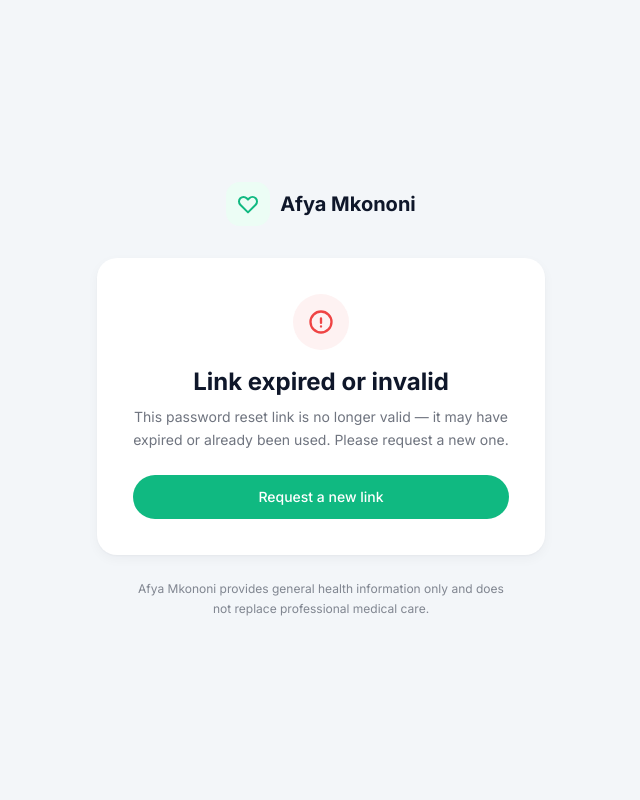
After one commit to Naomi-cherono85/afya-mkononi, a Django app: page /accounts/password-reset/confirm/1/1/ in a window 1280 px wide. The commit adds this page. Shown: the whole page, without its empty margins (319-959 px from the left). Run offline with Django 5.2, Linux system fonts and the light colour scheme; data comes from the database, SQL or seed files in the repository; data that the repository does not hold is empty; some libraries are stand-ins or nearby versions.

Commit message:
added password reset to the loginn page

```diff
--- a/backend/apps/accounts/forms.py
+++ b/backend/apps/accounts/forms.py
@@ -1,6 +1,11 @@
 from django import forms
 from django.contrib.auth import get_user_model
-from django.contrib.auth.forms import AuthenticationForm, UserCreationForm
+from django.contrib.auth.forms import (
+    AuthenticationForm,
+    PasswordResetForm,
+    SetPasswordForm,
+    UserCreationForm,
+)
 
 from .models import Profile
 
@@ -34,6 +39,25 @@
         _style(self.fields, {
             'username': 'Your username',
             'password': 'Your password',
+        })
+
+
+class BrandPasswordResetForm(PasswordResetForm):
+    """'Forgot password' email-entry form, brand-styled."""
+
+    def __init__(self, *args, **kwargs):
+        super().__init__(*args, **kwargs)
+        _style(self.fields, {'email': 'you@example.com'})
+
+
+class BrandSetPasswordForm(SetPasswordForm):
+    """The 'choose a new password' form shown after clicking the email link."""
+
+    def __init__(self, *args, **kwargs):
+        super().__init__(*args, **kwargs)
+        _style(self.fields, {
+            'new_password1': 'New password',
+            'new_password2': 'Confirm new password',
         })
 
 
--- a/backend/apps/accounts/templates/accounts/login.html
+++ b/backend/apps/accounts/templates/accounts/login.html
@@ -19,6 +19,12 @@
         {% include 'accounts/_field.html' with field=form.username %}
         {% include 'accounts/_field.html' with field=form.password %}
 
+        <div class="flex justify-end -mt-2 mb-4">
+            <a href="{% url 'accounts:password_reset' %}" class="text-sm font-medium text-accent hover:underline">
+                Forgot password?
+            </a>
+        </div>
+
         <button type="submit" class="w-full bg-accent text-white font-medium text-sm py-3 rounded-pill hover:bg-accent-hover transition mt-2">
             Sign in
         </button>
--- /dev/null
+++ b/backend/apps/accounts/templates/accounts/password_reset_confirm.html
@@ -0,0 +1,38 @@
+{% extends 'accounts/auth_base.html' %}
+
+{% block title %}Set a new password — Afya Mkononi{% endblock %}
+
+{% block card %}
+    {% if validlink %}
+        <div class="mb-6">
+            <h1 class="text-2xl font-bold text-foreground mb-1">Set a new password</h1>
+            <p class="text-sm text-foreground/60">Choose a strong password you haven't used before.</p>
+        </div>
+
+        <form method="post" novalidate>
+            {% csrf_token %}
+            {% include 'accounts/_field.html' with field=form.new_password1 %}
+            {% include 'accounts/_field.html' with field=form.new_password2 %}
+
+            <button type="submit" class="w-full bg-accent text-white font-medium text-sm py-3 rounded-pill hover:bg-accent-hover transition mt-2">
+                Change my password
+            </button>
+        </form>
+    {% else %}
+        <div class="flex flex-col items-center text-center">
+            <div class="w-14 h-14 rounded-full bg-danger-soft flex items-center justify-center mb-4">
+                <svg class="w-7 h-7 text-danger" fill="none" stroke="currentColor" stroke-width="2" viewBox="0 0 24 24">
+                    <path stroke-linecap="round" stroke-linejoin="round" d="M12 9v3.75m9-.75a9 9 0 1 1-18 0 9 9 0 0 1 18 0Zm-9 3.75h.008v.008H12v-.008Z"/>
+                </svg>
+            </div>
+            <h1 class="text-2xl font-bold text-foreground mb-2">Link expired or invalid</h1>
+            <p class="text-sm text-foreground/60 leading-relaxed mb-6">
+                This password reset link is no longer valid — it may have expired or already been used.
+                Please request a new one.
+            </p>
+            <a href="{% url 'accounts:password_reset' %}" class="w-full bg-accent text-white font-medium text-sm py-3 rounded-pill hover:bg-accent-hover transition">
+                Request a new link
+            </a>
+        </div>
+    {% endif %}
+{% endblock %}
--- /dev/null
+++ b/backend/apps/accounts/templates/accounts/password_reset_subject.txt
@@ -0,0 +1 @@
+Reset your Afya Mkononi password
--- a/backend/apps/accounts/urls.py
+++ b/backend/apps/accounts/urls.py
@@ -1,6 +1,8 @@
-from django.urls import path
+from django.contrib.auth import views as auth_views
+from django.urls import path, reverse_lazy
 
 from . import views
+from .forms import BrandPasswordResetForm, BrandSetPasswordForm
 
 app_name = 'accounts'
 
@@ -9,4 +11,44 @@
     path('login/', views.AfyaLoginView.as_view(), name='login'),
     path('logout/', views.AfyaLogoutView.as_view(), name='logout'),
     path('profile/', views.profile, name='profile'),
+
+    # ----- Password reset (Django built-in views, branded templates) -----
+    # Step 1: enter your email.
+    path(
+        'password-reset/',
+        auth_views.PasswordResetView.as_view(
+            template_name='accounts/password_reset.html',
+            email_template_name='accounts/password_reset_email.html',
+            subject_template_name='accounts/password_reset_subject.txt',
+            form_class=BrandPasswordResetForm,
+            success_url=reverse_lazy('accounts:password_reset_done'),
+        ),
+        name='password_reset',
+    ),
+    # Step 2: "we've emailed you a link" confirmation page.
+    path(
+        'password-reset/done/',
+        auth_views.PasswordResetDoneView.as_view(
+            template_name='accounts/password_reset_done.html',
+        ),
+        name='password_reset_done',
+    ),
+    # Step 3: the link target — verifies the token, lets the user set a new password.
+    path(
+        'password-reset/confirm/<uidb64>/<token>/',
+        auth_views.PasswordResetConfirmView.as_view(
+            template_name='accounts/password_reset_confirm.html',
+            form_class=BrandSetPasswordForm,
+            success_url=reverse_lazy('accounts:password_reset_complete'),
+        ),
+        name='password_reset_confirm',
+    ),
+    # Step 4: success — password changed.
+    path(
+        'password-reset/complete/',
+        auth_views.PasswordResetCompleteView.as_view(
+            template_name='accounts/password_reset_complete.html',
+        ),
+        name='password_reset_complete',
+    ),
 ]
--- a/backend/apps/frontend/templates/frontend/pages/dashboard.html
+++ b/backend/apps/frontend/templates/frontend/pages/dashboard.html
@@ -13,7 +13,7 @@
 
             <div class="relative">
                 <div class="flex items-center gap-2 mb-1">
-                    <h1 class="text-3xl font-bold text-foreground">{{ greeting }}</h1>
+                    <h1 class="text-3xl font-bold text-foreground">{{ greeting }}, {{ user.get_short_name|default:user.username }}</h1>
                     <span class="text-3xl">👋</span>
                 </div>
                 <p class="text-foreground/60">How can Afya Mkononi help you today?</p>
```
Also changed, not shown: backend/afya_mkononi/settings.py (+20 -0 lines), backend/apps/accounts/templates/accounts/password_reset.html (added, +26 -0 lines), backend/apps/accounts/templates/accounts/password_reset_complete.html (added, +20 -0 lines), backend/apps/accounts/templates/accounts/password_reset_done.html (added, +21 -0 lines), backend/apps/accounts/templates/accounts/password_reset_email.html (added, +16 -0 lines), backend/theme/static/css/dist/styles.css, 1 other file.
